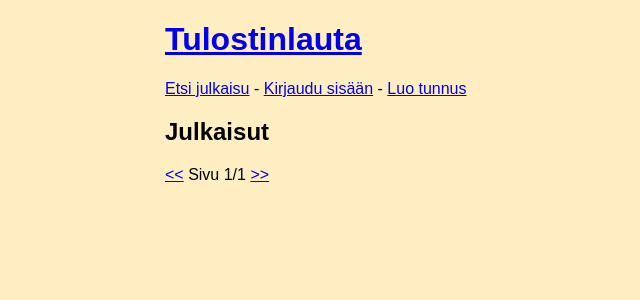
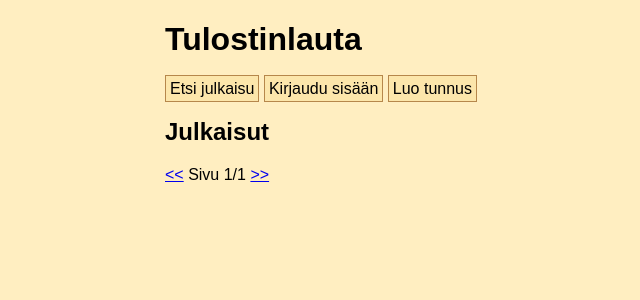
Before and after one commit to user34911/tulostinlauta, a Flask app: page / in a window 1280 px wide. Shown: the top 300 px of the page, without its empty margins (75-715 px from the left). Run offline with Flask 3, Linux system fonts and the light colour scheme; data that the repository does not hold is empty.

Commit message:
Imporved styling

```diff
--- a/static/main.css
+++ b/static/main.css
@@ -5,6 +5,42 @@ body {
     background-color: rgb(255, 238, 193);
   }
 
+.post-title {
+    margin-bottom: 2px;
+}
+
+.post-usertext {
+    color:rgb(90, 90, 90);
+    margin-bottom: 10px;
+}
+
+.post-grade {
+    color: black;
+    font-size: large;
+    font-weight: 250;
+}
+
+.post-textbox {
+    max-width: 40em;
+    padding: 10px;
+    overflow-wrap: break-word;
+    height: fit-content;
+    border: 1px solid rgb(182, 135, 75);
+    background-color: rgb(255, 244, 216);
+    margin-left: 10px;
+}
+
+.layout-button {
+    border: 1px solid rgb(182, 135, 75);
+    padding: 4px;
+    text-decoration: none;
+    color: black;
+    background-color: rgb(252, 230, 171);
+}
+
+.layout-button:hover {
+    background-color: rgb(255, 225, 144);
+}
 
 .frontpage-post {
     display: block;
@@ -35,3 +71,17 @@ body {
 .frontpage-usertext {
     color:rgb(90, 90, 90);
 }
+
+.plain-link {
+    color: black;
+    text-decoration: none;
+}
+
+.post-image {
+    display: block;
+    max-width: 45em;
+    max-height: 20em;
+    width: auto;
+    height: auto;
+    margin-left: 10px;
+}
--- a/templates/index.html
+++ b/templates/index.html
@@ -10,6 +10,7 @@
 <a href="/post/{{ post.id }}" class="frontpage-post">
 <div class="frontpage-post-content">
   <span class="frontpage-fontsize">{{ post.title }} ({{ post.model_year }})</span><br>
+  <span class="frontpage-usertext">Arvosana: {{ post.grade }}/5</span><br>
   <span class="frontpage-usertext">Käyttäjältä: {{ post.username }}</span>
 </div>
 </a>
--- a/templates/layout.html
+++ b/templates/layout.html
@@ -7,25 +7,24 @@
 </head>
 
 <body>
-  <h1><a href="/">Tulostinlauta</a></h1>
+  <h1><a href="/" class="plain-link">Tulostinlauta</a></h1>
 
   {% if session.username %}
   <p>
-    Olet kirjautunut nimellä <b><a href="/user/{{ session.user_id }}">{{ session.username }}</a></b>
+    Olet kirjautunut nimellä <b><a href="/user/{{ session.user_id }}" >{{ session.username }}</a></b>
   </p>
   {% endif %}
 
   <p>
-    <a href="/find_post">Etsi julkaisu</a> -
+    <a href="/find_post" class="layout-button">Etsi julkaisu</a>
     {% if session.user_id %}
-    <a href="/new_post">Uusi julkaisu</a> -
-    <a href="/logout">Kirjaudu ulos</a>
+    <a href="/new_post" class="layout-button">Uusi julkaisu</a>
+    <a href="/logout" class="layout-button">Kirjaudu ulos</a>
     {% else %}
-    <a href="/login">Kirjaudu sisään</a> -
-    <a href="/register">Luo tunnus</a>
+    <a href="/login" class="layout-button">Kirjaudu sisään</a>
+    <a href="/register" class="layout-button">Luo tunnus</a>
     {% endif %}
   </p>
-
   {% block content %}{% endblock %}
 
 </body>
```
Also changed, not shown: templates/show_post.html (+22 -23 lines).
